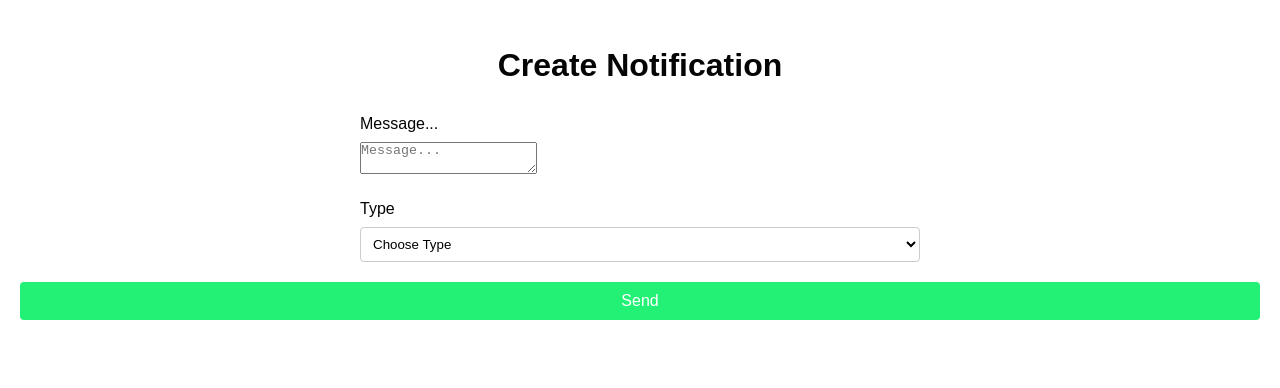
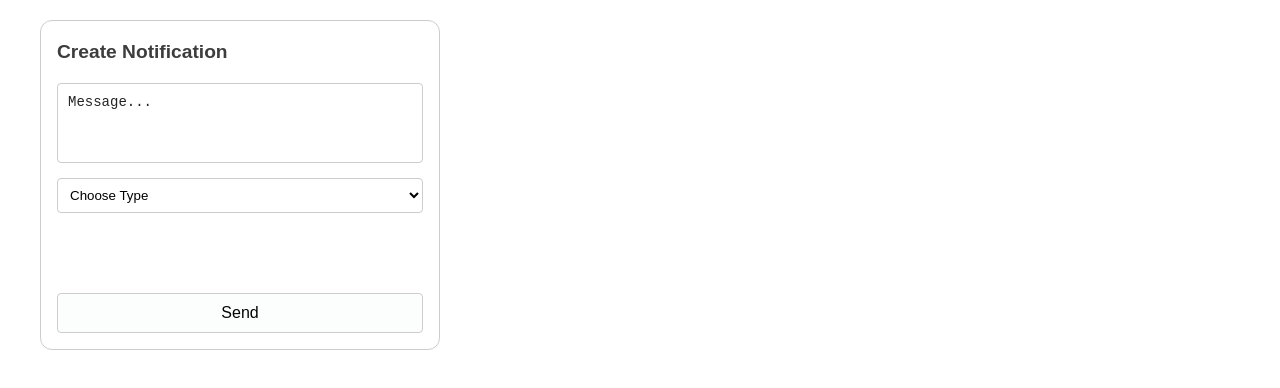
Before and after one commit to tpareek18/full-stack-assignment, a website: page index.html in a window 1280 px wide. Drawn offline with Linux system fonts and the light colour scheme.

Commit message:
frontend changes after testing

```diff
--- a/index.html
+++ b/index.html
@@ -8,14 +8,15 @@
 </head>
 <body>
     <div class="container">
-        <h1>Create Notification</h1>
+        <div class="notification-panel">
+            <div class="form-container">
+                <h2>Create Notification</h2>
                 <form id="notification-form">
                     <div class="form-group">
-                <label for="notification-message">Message...</label>
                         <textarea id="notification-message" required placeholder="Message..."></textarea>
                     </div>
+
                     <div class="form-group"></div>
-                <label for="notification-type">Type</label>
                         <select id="notification-type" required>
                             <option value="">Choose Type</option>
                             <option value="alert">Alert</option>
@@ -27,6 +28,8 @@
                     <button type="submit" id="send-notification-btn">Send</button>
                 </form>
             </div>
+        </div>
+    </div>
     <script src="index.js"></script>
 </body>
 </html>
--- a/styles.css
+++ b/styles.css
@@ -12,27 +12,48 @@ body {
 }
 
 .container {
-    max-width: 600px;
+    max-width: 1200px;
     margin: 0 auto;
-    background: hsl(0, 0%, 100%);
-    padding: 20px;
-    border-radius: 8px;
+    display: flex;
+    gap: 20px;
 }
 
-h1 {
-    text-align: center;
-    margin-bottom: 20px;
-    color: hsl(0, 0%, 2%);
+.notification-panel {
+    background: white;
+    border-radius: 12px;
+    border: 1px solid hsl(0, 0%, 80%);
+    padding: 16px;
+    width: 400px;
 }
 
-.form-group {
-    margin-bottom: 15px;
+.form-container {
+    width: 100%;
 }
 
-label {
-    display: block;
-    margin-bottom: 5px;
-    color: hsl(0, 0%, 2%);
+#notification-form {
+    display: flex;
+    flex-direction: column;
+}
+
+h2 {
+    font-size: 1.2rem;
+    margin-bottom: 15px;
+    color: hsl(0, 1%, 24%)
+}
+
+textarea {
+    width: 100%;
+    padding: 10px;
+    border: 1px solid hsl(0, 0%, 80%);
+    border-radius: 4px;
+    min-height: 80px;
+    resize: none;
+    font-size: 14px;
+    margin-bottom: 8px;
+}
+
+textarea::placeholder {
+    color:hsl(0, 0%, 14%)
 }
 
 select {
@@ -41,20 +62,24 @@ select {
     border: 1px solid hsl(0, 0%, 80%);
     border-radius: 4px;
     background-color: hsl(0, 0%, 100%);
+    cursor: pointer;
 }
 
 button {
-    display: block;
     width: 100%;
     padding: 10px;
-    border: none;
+    border: 1px solid hsl(0, 0%, 80%);
     border-radius: 4px;
-    background-color: hsl(144, 88%, 54%);
-    color: hsl(0, 0%, 100%);
+    background-color: hsl(180, 20%, 99%);
+    color: hsl(0, 0%, 2%);
     cursor: pointer;
     font-size: 16px;
 }
 
+#send-notification-btn {
+    margin-top: 5rem;
+}
+
 button:hover {
-    background-color: hsl(125, 90%, 28%);
+    background-color: hsl(120, 1%, 43%);
 }
```
Lines whose indentation alone changed are shown as unchanged.
